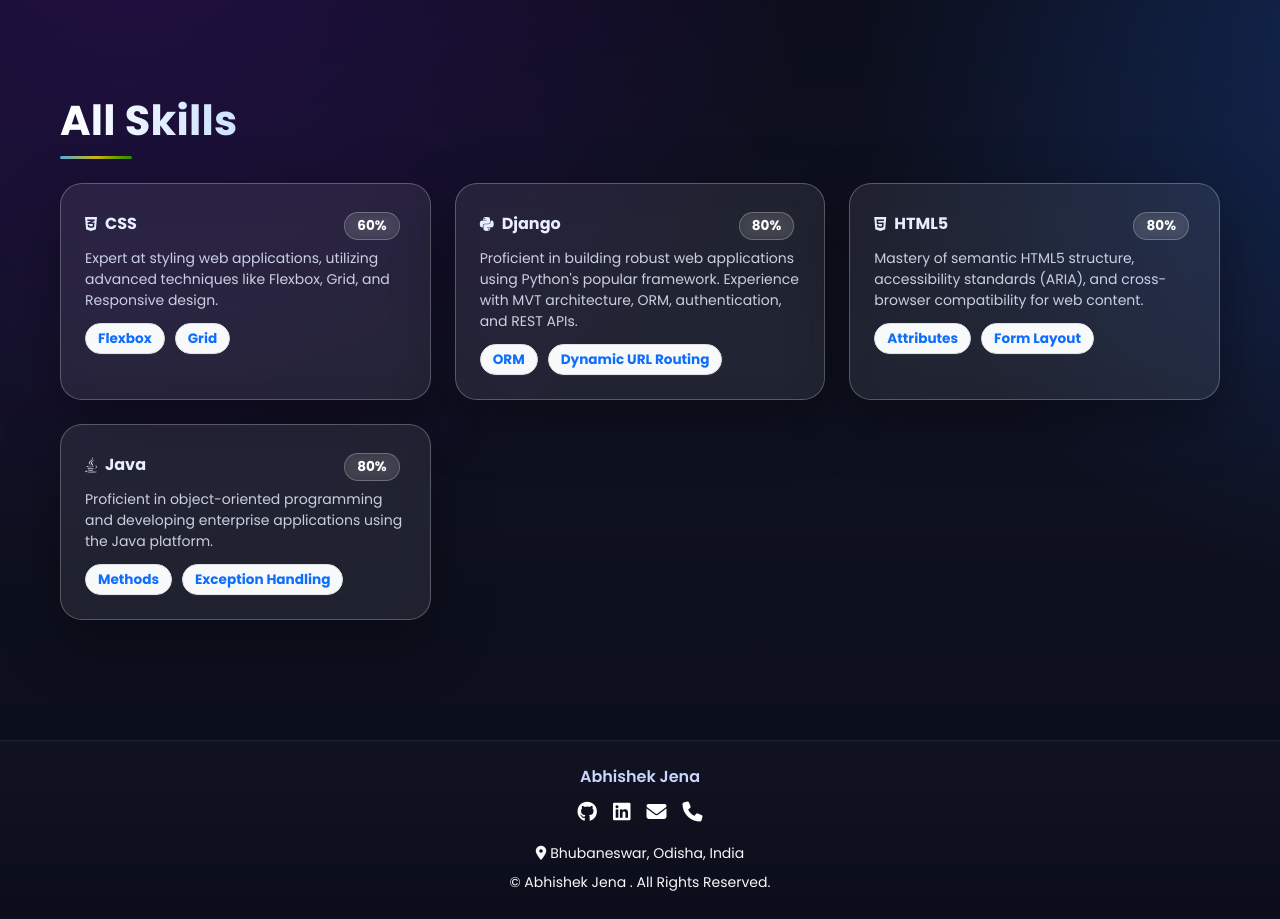
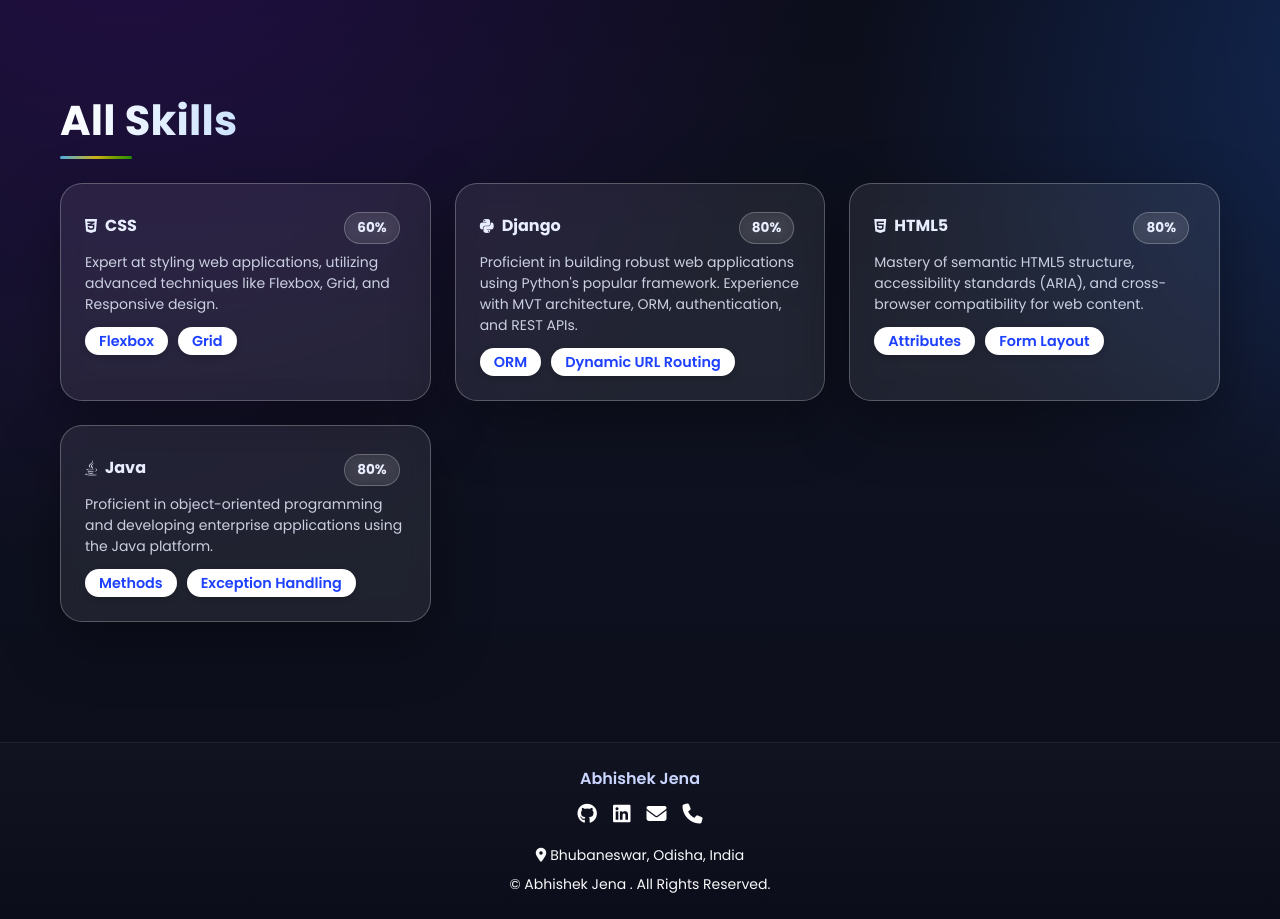
Before and after one commit to jena-abhishek/abhishek-live, a Django app: page /skills/ in a window 1280 px wide. Shown: the part 57-976 px from the top of the page. Before the commit the page ends 948 px from the top, so only its background shows below. Run offline with Django 5.2, Linux system fonts and the light colour scheme; data comes from the database, SQL or seed files in the repository; some libraries are stand-ins or nearby versions.

Commit message:
Enhanced tag badge

```diff
--- a/static/css/style.css
+++ b/static/css/style.css
@@ -1484,3 +1484,47 @@
     pointer-events: none !important;
   }
 }
+
+/* ==============================
+   TAG STYLE ONLY ON LIST PAGES
+   ============================== */
+
+/* All Projects Page - White tags + Blue text */
+.all-projects-page .tag-badge,
+.all-projects-page .badge-tech {
+  padding: 7px 14px;
+  background: #ffffff !important;
+  color: #1e40ff !important;
+  border-radius: 999px;
+  font-weight: 600;
+  font-size: 0.9rem;
+  border: none !important;
+  display: inline-block;
+  box-shadow: 0 2px 6px rgba(0,0,0,0.18);
+  margin: 4px 6px 0 0;
+}
+
+/* All Skills Page - Same styling */
+.all-skills-page .tag-badge,
+.all-skills-page .badge-tech,
+.all-skills-page .bg-light.text-primary.border {
+  padding: 7px 14px !important;
+  background: #ffffff !important;
+  color: #1e40ff !important;
+  border-radius: 999px !important;
+  font-weight: 600;
+  font-size: 0.9rem;
+  border: none !important;
+  display: inline-block;
+  box-shadow: 0 2px 6px rgba(0,0,0,0.18);
+}
+
+/* Hover effect */
+.all-projects-page .tag-badge:hover,
+.all-skills-page .tag-badge:hover,
+.all-projects-page .badge-tech:hover,
+.all-skills-page .badge-tech:hover {
+  transform: translateY(-2px);
+  box-shadow: 0 4px 10px rgba(0,0,0,0.25);
+  transition: 0.25s ease;
+}
--- a/templates/main/projects_list.html
+++ b/templates/main/projects_list.html
@@ -1,7 +1,7 @@
 {% extends 'main/base.html' %}
 {% block content %}
 
-<section id="projects" class="py-5">
+<section id="projects" class="py-5 all-projects-page">
   <div class="container">
     <h2 class="section-title mb-4">All Projects</h2>
 
--- a/templates/main/skills_list.html
+++ b/templates/main/skills_list.html
@@ -1,6 +1,6 @@
 {% extends 'main/base.html' %}
 {% block content %}
-<section class="py-5">
+<section class="py-5 all-skills-page">
   <div class="container">
     <h2 class="section-title mb-4">All Skills</h2>
     <div class="row">
@@ -10,7 +10,7 @@
           <div class="d-flex align-items-center mb-2">
             <i class="{{ s.icon|default:'fas fa-code' }} me-2"></i>
             <strong>{{ s.name }}</strong>
-            <span class="ms-auto badge tag-badge">{{ s.proficiency }}%</span>
+            <span class="ms-auto badge">{{ s.proficiency }}%</span>
           </div>
           <p class="text-muted small mb-2">{{ s.description|default:"" }}</p>
           {% if s.tags.all %}
```
